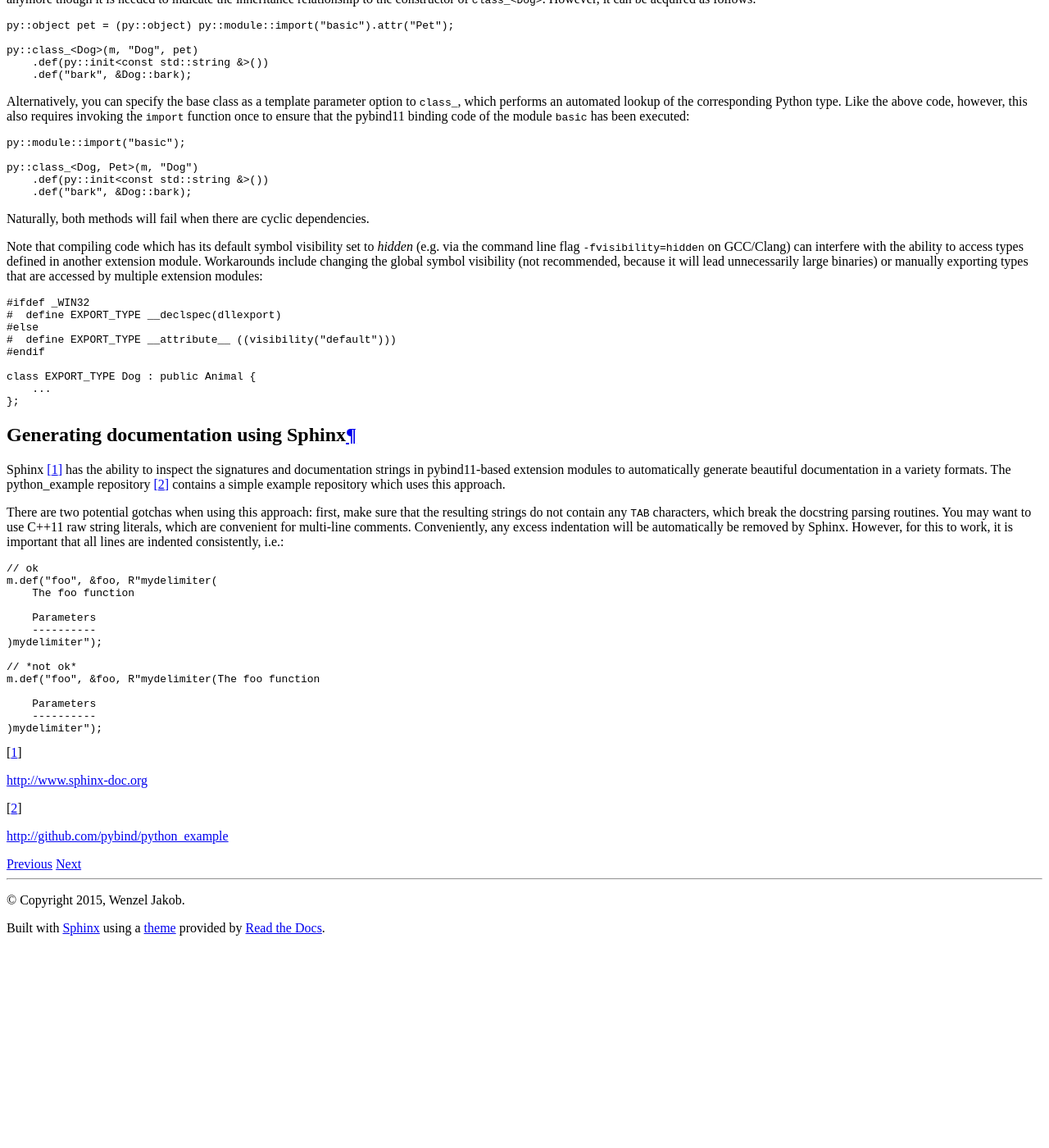
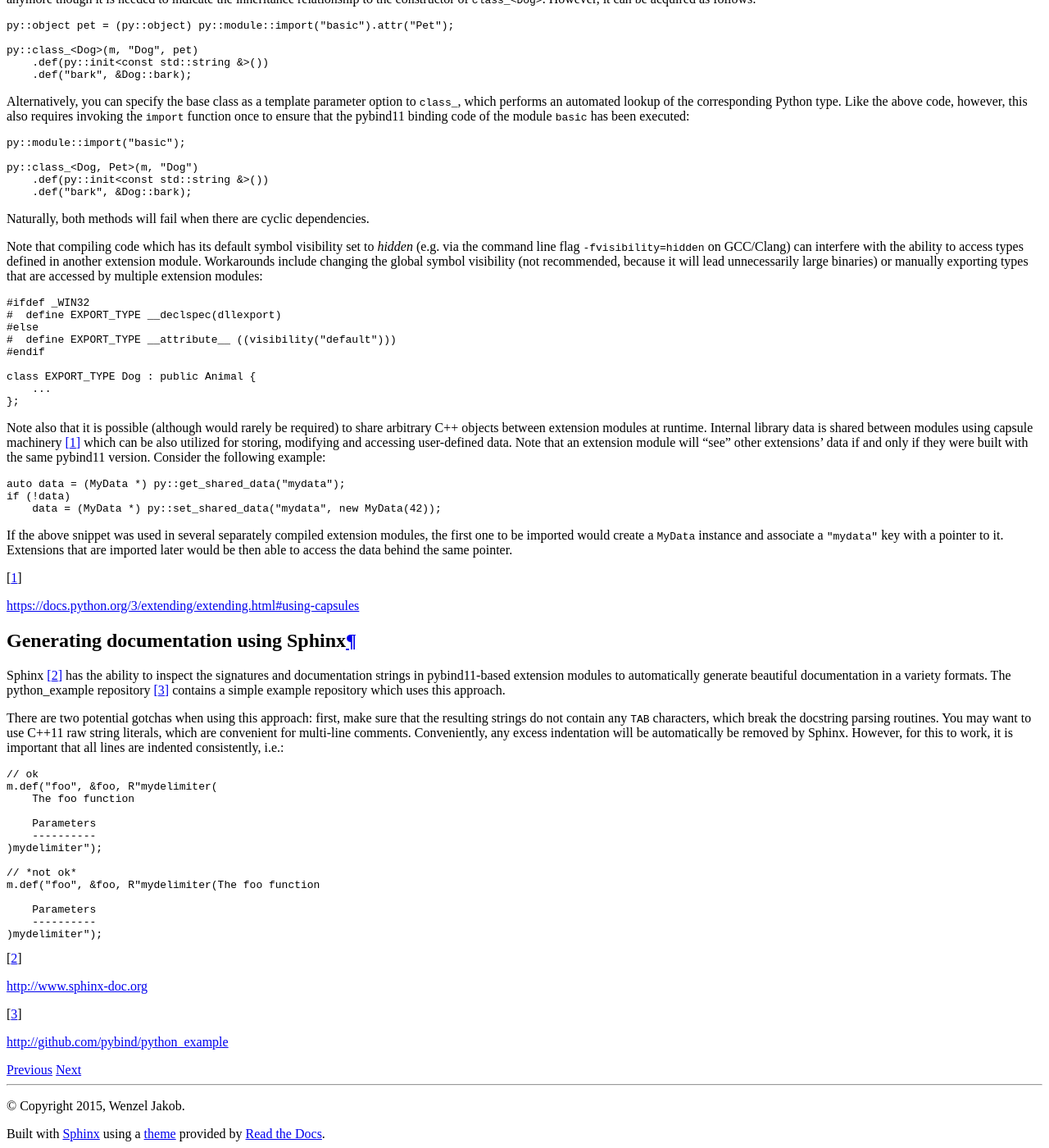
Before and after one commit to pybind/pybind11, a Sphinx documentation site: the page built from docs/advanced/misc.rst, in a window 1280 px wide and 1400 px high, scrolled down 2020 px. Shown: the whole window at 82% size. Built offline with Sphinx 7.4.7 and the Read the Docs theme 2.0.0, drawn with Linux system fonts in a browser that asks for light colours; before the commit the page ends 3169 px from its top, so only the background shows below that.

Commit message:
Add docs re: shared data API

```diff
--- a/docs/advanced/misc.rst
+++ b/docs/advanced/misc.rst
@@ -149,6 +149,25 @@ accessed by multiple extension modules:
         ...
     };
 
+Note also that it is possible (although would rarely be required) to share arbitrary
+C++ objects between extension modules at runtime. Internal library data is shared
+between modules using capsule machinery [#f6]_ which can be also utilized for
+storing, modifying and accessing user-defined data. Note that an extension module
+will "see" other extensions' data if and only if they were built with the same
+pybind11 version. Consider the following example:
+
+.. code-block:: cpp
+
+    auto data = (MyData *) py::get_shared_data("mydata");
+    if (!data)
+        data = (MyData *) py::set_shared_data("mydata", new MyData(42));
+
+If the above snippet was used in several separately compiled extension modules,
+the first one to be imported would create a ``MyData`` instance and associate
+a ``"mydata"`` key with a pointer to it. Extensions that are imported later
+would be then able to access the data behind the same pointer.
+
+.. [#f6] https://docs.python.org/3/extending/extending.html#using-capsules
 
 
 Generating documentation using Sphinx
```
